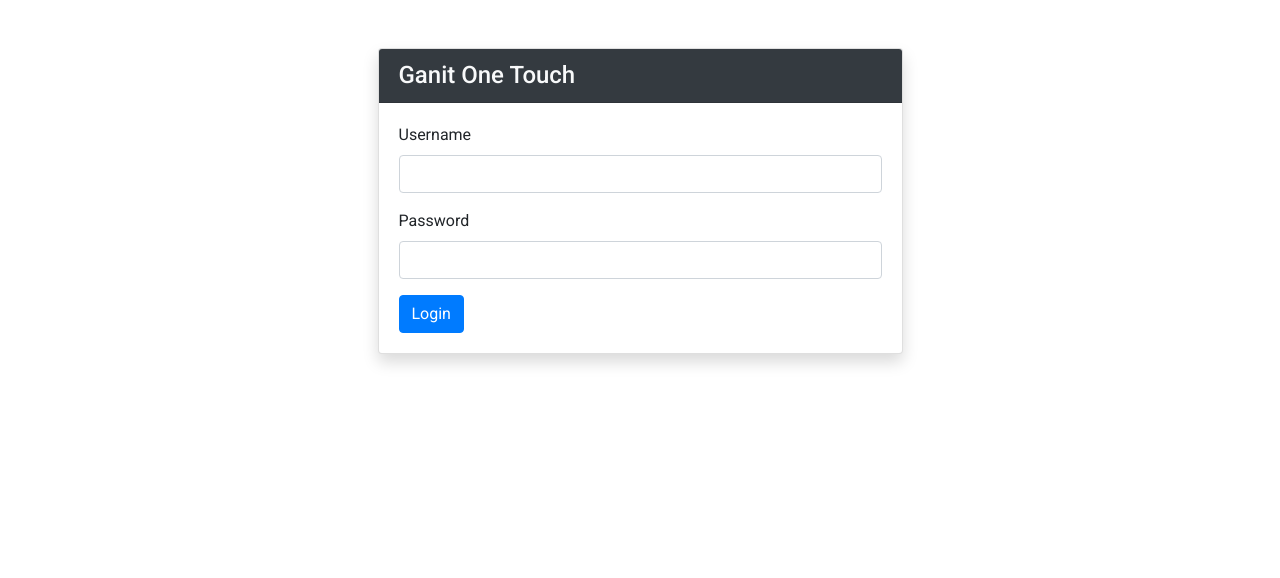
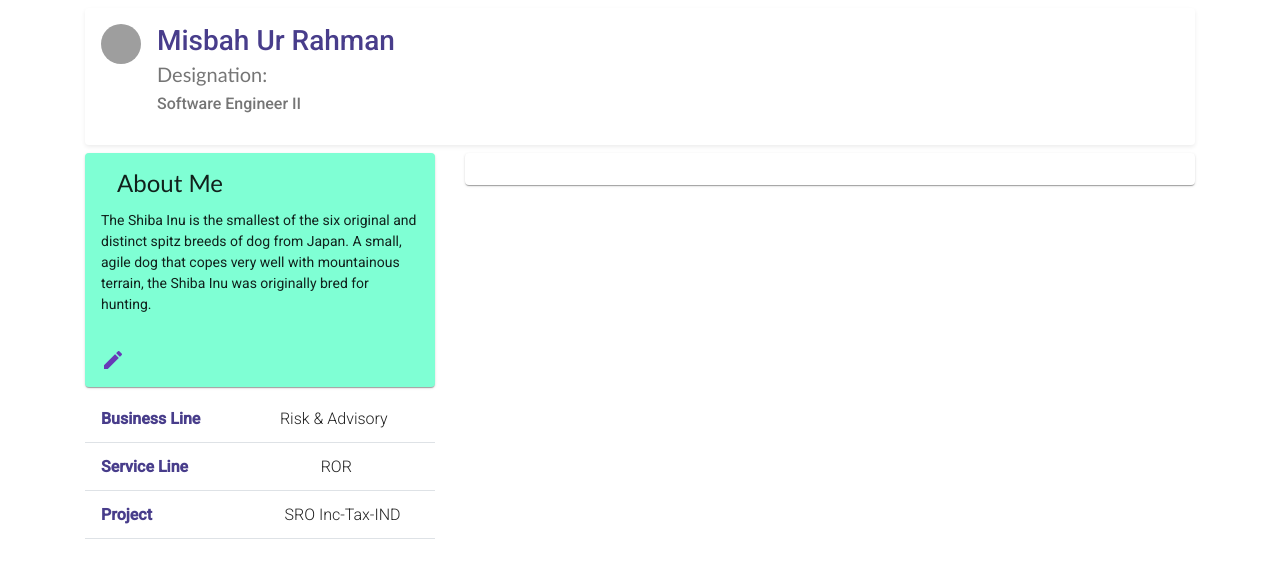
Before and after one commit to rodhead/employeeOneTouch, an Angular app: page /home/myprofile in a window 1280 px wide. Before the commit this address led to /login. Shown: the top 578 px of the page. Built offline with nearby package versions, Linux system fonts and the light colour scheme; grey boxes are pictures that could not be loaded.

Commit message:
added new page myProfile

```diff
--- /dev/null
+++ b/src/app/_routePageComponent/my-profile/my-profile.component.css
@@ -0,0 +1,9 @@
+.example-header-image {
+    background-image: url('https://material.angular.io/assets/img/examples/shiba1.jpg');
+    background-size: cover;
+  }
+
+.aboutme{
+    background-color: aquamarine;
+    font-family: inherit;
+}
--- /dev/null
+++ b/src/app/_routePageComponent/my-profile/my-profile.component.html
@@ -0,0 +1,57 @@
+<mat-card class="mt-2 shadow-sm" color="accent">
+        <mat-card-header>
+                <div mat-card-avatar class="example-header-image"></div>
+                <mat-card-title><h3 style="color: darkslateblue;">Misbah Ur Rahman</h3></mat-card-title>
+                <mat-card-subtitle>
+                    <h5>Designation: </h5><h6>Software Engineer II</h6>
+                </mat-card-subtitle>
+        </mat-card-header>
+</mat-card>
+<div class="conatiner-fluid">
+    <div class="row mt-2">
+        <div class="col-md-4 ">
+            <div class="row">
+                <div class="col-md-12">
+                        <mat-card class=" aboutme" color="accent">
+                                <mat-card-header>
+                                        <mat-card-title>
+                                            <h4>About Me</h4>
+                                        </mat-card-title>
+
+                                </mat-card-header>
+                                <mat-card-content>
+                                        <p >
+                                          The Shiba Inu is the smallest of the six original and distinct spitz breeds of dog from Japan.
+                                          A small, agile dog that copes very well with mountainous terrain, the Shiba Inu was originally
+                                          bred for hunting.
+                                        </p>
+                                </mat-card-content>
+                                <mat-card-actions>
+                                        <button mat-icon-button color="primary"><mat-icon>edit</mat-icon></button>
+                                </mat-card-actions>
+                        </mat-card>
+                </div>
+                <div class="col-md-12">
+                        <mat-nav-list  >
+                                <mat-list-item class="border-bottom"><span class="font-weight-bold " style="color: darkslateblue;">Business Line </span>
+                                    <span class="font-weight-lighter offset-md-3">Risk & Advisory</span>
+                                </mat-list-item>
+                                <mat-list-item  class="border-bottom"><span class="font-weight-bold " style="color: darkslateblue;">Service Line</span>
+                                    <span class="font-weight-lighter offset-md-5">ROR</span>
+                                </mat-list-item>
+                                <mat-list-item  class="border-bottom"><span class="font-weight-bold " style="color: darkslateblue;">Project</span>
+                                    <span class="font-weight-lighter offset-md-5">SRO Inc-Tax-IND</span>
+                                </mat-list-item>
+                                <!-- <button mat-list-item (click)="save()"> Save <span class="d-flex flex-row-reverse">ggg</span></button>
+                                <button mat-list-item (click)="undo()"> Undo </button> -->
+                        </mat-nav-list>
+
+                </div>
+            </div>
+
+        </div>
+        <div class="col-md-8">
+            <mat-card></mat-card>
+        </div>
+    </div>
+</div>
--- /dev/null
+++ b/src/app/_routePageComponent/my-profile/my-profile.component.ts
@@ -0,0 +1,16 @@
+import { Component, OnInit } from '@angular/core';
+
+@Component({
+  selector: 'app-my-profile',
+  templateUrl: './my-profile.component.html',
+  styleUrls: ['./my-profile.component.css']
+})
+export class MyProfileComponent implements OnInit {
+
+  aboutme:string="The Shiba Inu is the smallest of the six original and distinct sp"
+  constructor() { }
+
+  ngOnInit() {
+  }
+
+}
--- a/src/app/app-routing.module.ts
+++ b/src/app/app-routing.module.ts
@@ -4,6 +4,7 @@ import { AuthGuard } from './_helpers/AuthGuard';
 import { LoginComponent } from './login/login.component';
 import { TimeExpensesComponent } from './_routePageComponent/time-expenses/time-expenses.component';
 import { NotificationComponent } from './_routePageComponent/notification/notification.component';
+import { MyProfileComponent } from './_routePageComponent/my-profile/my-profile.component';
 
 
 
@@ -12,6 +13,7 @@ const routes: Routes = [
     { path: 'login', component: LoginComponent },
     { path: 'leaveexpenses', component: TimeExpensesComponent},
     { path: 'notification',component: NotificationComponent},
+    { path: 'home/myprofile', component: MyProfileComponent},
     // otherwise redirect to home
     { path: '**', redirectTo: '' }
 ];
--- a/src/app/app.module.ts
+++ b/src/app/app.module.ts
@@ -18,6 +18,7 @@ import { BrowserAnimationsModule } from '@angular/platform-browser/animations';
 import {MaterialModule} from './material-module';
 import { TimeExpensesComponent } from './_routePageComponent/time-expenses/time-expenses.component';
 import { NotificationComponent } from './_routePageComponent/notification/notification.component';
+import { MyProfileComponent } from './_routePageComponent/my-profile/my-profile.component';
 
 @NgModule({
   declarations: [
@@ -26,6 +27,7 @@ import { NotificationComponent } from './_routePageComponent/notification/notifi
         LoginComponent,
         TimeExpensesComponent,
         NotificationComponent,
+        MyProfileComponent,
 
 
   ],
--- a/src/app/home/home.component.html
+++ b/src/app/home/home.component.html
@@ -15,7 +15,7 @@
     </mat-card>
 
     <div class="row mt-4">
-        <div class="col-md-4">
+        <!-- <div class="col-md-4">
             <div class="card ">
                 <h4 class="card-header">You're logged in with Angular 8 & JWT!!</h4>
                 <div class="card-body">
@@ -26,6 +26,16 @@
                     </ul>
                 </div>
             </div>
+        </div> -->
+        <div class="col-md-4">
+                <mat-action-list>
+                    <button mat-list-item (click)="myProfilePage()" >
+                      <mat-icon matListIcon>assignment_ind</mat-icon> <h4 style="color:indigo"> My Profile </h4>
+                    </button>
+                    <button mat-list-item (click)="undo()">
+                       <mat-icon  matListIcon>web_incandescent</mat-icon><h5  style="color:indigo"matBadge="2" [matBadgeHidden]="visible" matBadgePosition="after" matBadgeSize="small" matBadgeColor="accent" matBadgeOverlap="false">Complaince DashBoard</h5>
+                    </button>
+                </mat-action-list>
         </div>
         <div class="col-md-4">
             <mat-card class="example-card ">
--- a/src/app/home/home.component.ts
+++ b/src/app/home/home.component.ts
@@ -26,4 +26,8 @@ export class HomeComponent {
         this.homeVal=false;
         this.router.navigateByUrl("/leaveexpenses")
     }
+    myProfilePage(){
+        this.homeVal=false;
+        this.router.navigateByUrl("home/myprofile")
+    }
 }
--- a/src/styles.css
+++ b/src/styles.css
@@ -11,3 +11,7 @@ body { margin: 0; font-family: Roboto, "Helvetica Neue", sans-serif;
     outline: 0 !important;
     box-shadow: 0 0 0 0 rgba(0, 0, 0, 0) !important;
   }
+
+  h4, h5{
+      font-family: 'Trebuchet MS', 'Lucida Sans Unicode', 'Lucida Grande', 'Lucida Sans', Arial, sans-serif;
+  }
```
Also changed, not shown: 1 other file (tests, documents, lock files or other folders).
